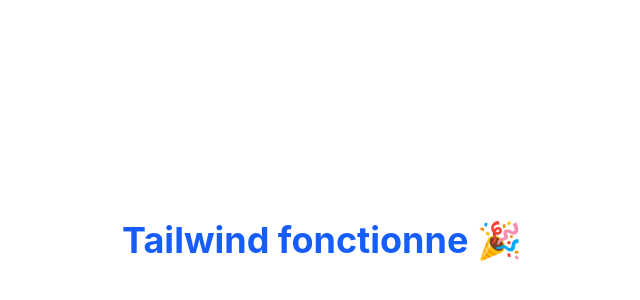
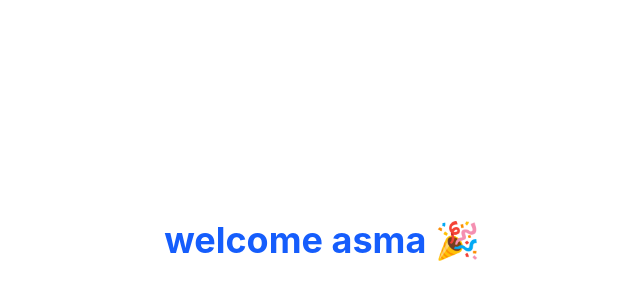
Before and after one commit to axproo/StageManager, a Vue app in the folder frontend/: page / in a window 1280 px wide. Shown: the part 160-460 px from the top of the page, without its empty margins (318-958 px from the left). Built offline with nearby package versions, Linux system fonts and the light colour scheme.

Commit message:
update test

```diff
--- a/frontend/src/App.vue
+++ b/frontend/src/App.vue
@@ -5,7 +5,7 @@
 <template>
   <div class="min-h-screen flex items-center justify-center">
     <h1 class="text-4xl font-bold text-blue-600">
-      Tailwind fonctionne 🎉
+      welcome asma 🎉
     </h1>
   </div>
 </template>
```
